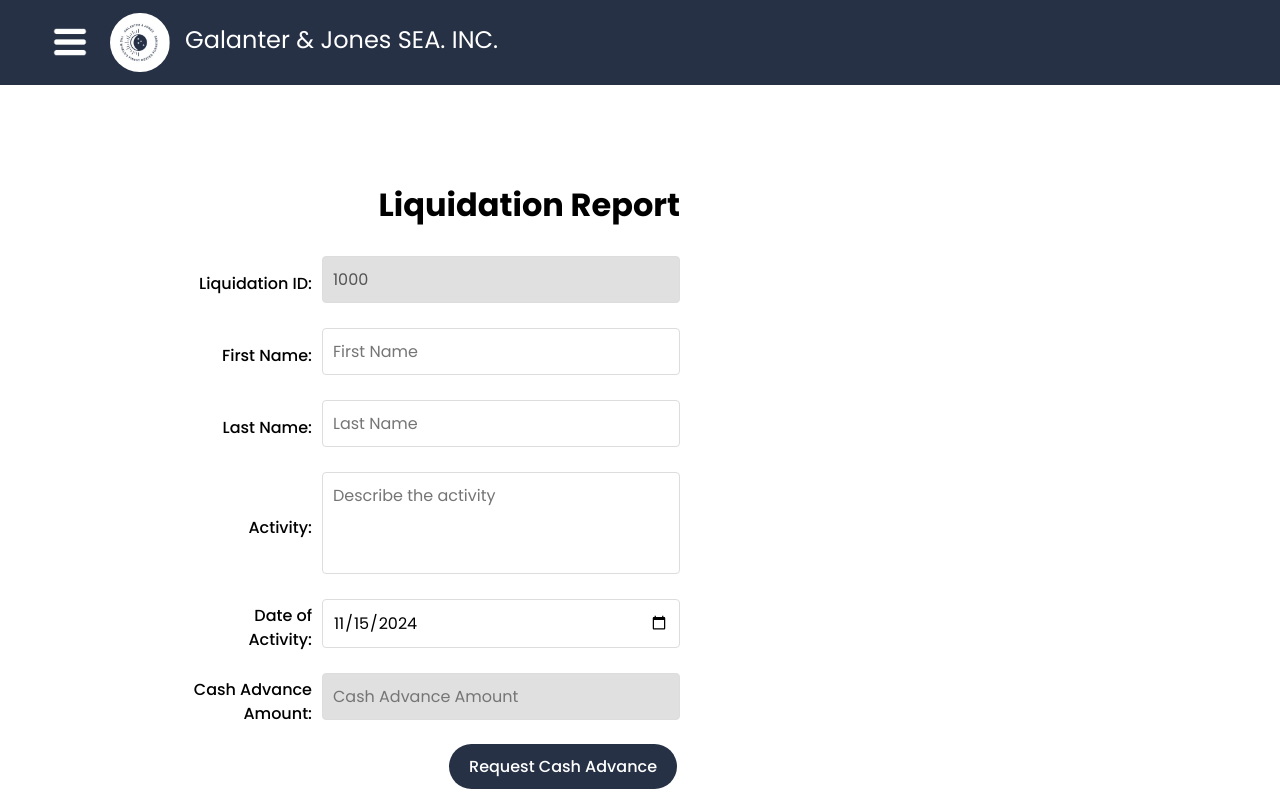
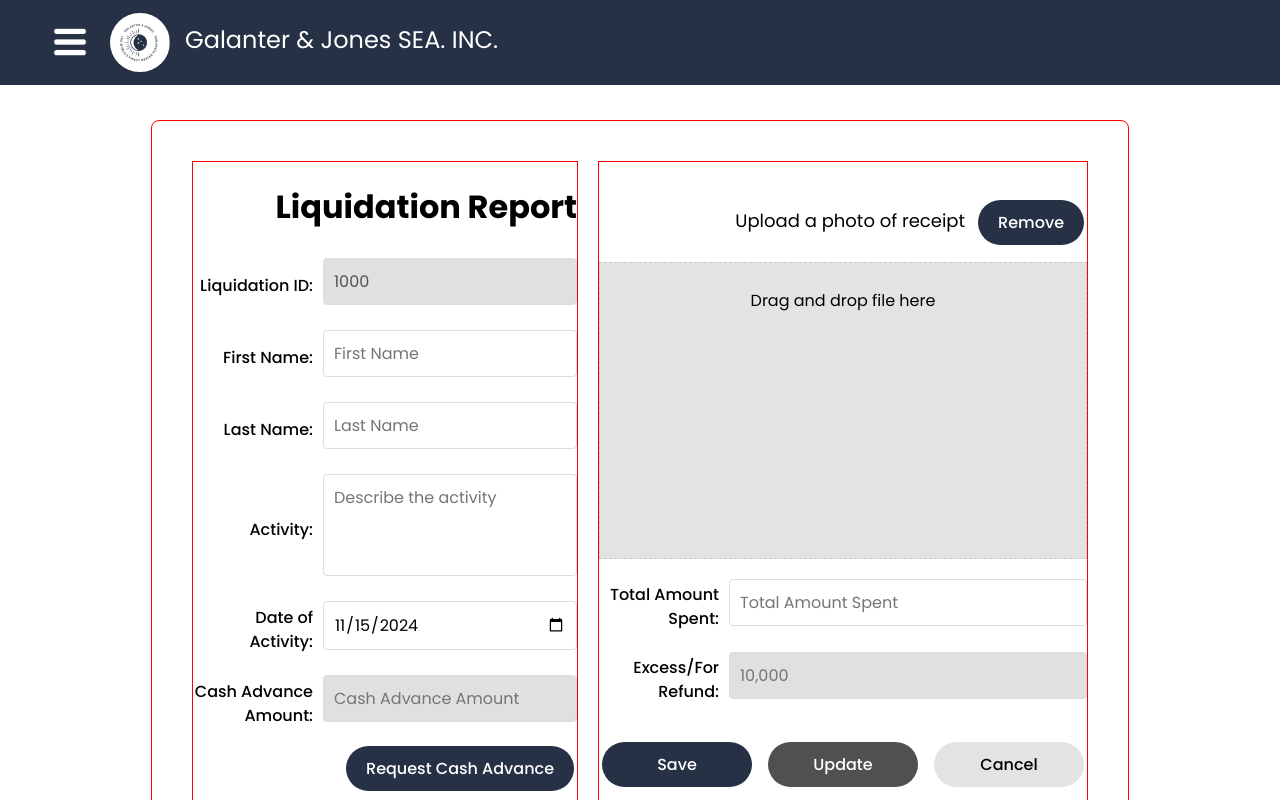
Before and after one commit to jhanananana/GTV-IT45, a React (Vite) app: page /liquidationreport in a window 1280 px wide. Shown: the top 800 px of the page. Built offline with nearby package versions, Linux system fonts and the light colour scheme.

Commit message:
fixed report form

```diff
--- a/package.json
+++ b/package.json
@@ -11,6 +11,7 @@
   },
   "dependencies": {
     "firebase": "^11.0.2",
+    "firestore": "^1.1.6",
     "react": "^18.3.1",
     "react-dom": "^18.3.1",
     "react-dropzone": "^14.3.5",
--- a/src/LiquidationReport/LiquidationReport.css
+++ b/src/LiquidationReport/LiquidationReport.css
@@ -23,11 +23,19 @@ body {
   margin: auto;
   width: 70%;
   gap: 20px; /* Adds space between the left and right columns */
+  border: 1px solid red;
 }
 
 /* Left and Right Columns */
-.form-left, .form-right {
+.form-left {
   flex: 1;
+  border: 1px solid red;
+}
+
+.form-right {
+  flex: 1;
+  border: 1px solid red;
+
 }
 
 /* Left Fields */
--- a/src/LiquidationReport/LiquidationReport.jsx
+++ b/src/LiquidationReport/LiquidationReport.jsx
@@ -34,7 +34,6 @@ const LiquidationReport = () => {
 
   const handleCashAdvanceSubmit = () => {
     setIsCashAdvanceOpen(false); // Close Cash Advance form
-
   };
 
   const handleCashAdvanceRequest = () => {
@@ -67,17 +66,17 @@ const LiquidationReport = () => {
   return (
     <>
       <Navbar />
+      <form onSubmit={handleSubmit(onSubmit)}>
         <div className="form-container">
-      <form onSubmit={handleSubmit(onSubmit)}>
           {/* Left Side */}
           <div className="form-left">
-          <form onSubmit={handleSubmit(onSubmit)}>
+            {/* <form onSubmit={handleSubmit(onSubmit)}> */}
             <h1 style={{ textAlign: 'right' }}>Liquidation Report</h1>
 
             {/* Form Fields */}
             <div className="form-group">
               <label htmlFor="liquidationId">Liquidation ID:</label>
-              <input disabled={true} className="cashAdvInput" id="liquidationId" type="text" {...register('liquidationId')} defaultValue="1000" readOnly/>
+              <input disabled={true} className="cashAdvInput" id="liquidationId" type="text" {...register('liquidationId')} defaultValue="1000" readOnly />
             </div>
 
             <div className="form-group">
@@ -114,7 +113,7 @@ const LiquidationReport = () => {
             <div className="form-group" style={{ justifyContent: 'right' }}>
               <button type="button" onClick={handleCashAdvanceRequest}>Request Cash Advance</button>
             </div>
-          </form>
+            {/* </form> */}
           </div>
 
           {/* Right Side */}
@@ -149,8 +148,8 @@ const LiquidationReport = () => {
               <button type="button" className="btnCancel" onClick={handleCancel}>Cancel</button>
             </div>
           </div>
+        </div>
       </form>
-      </div>
 
       {/* Render the Cash Advance form conditionally */}
       {isCashAdvanceOpen && (
```
Also changed, not shown: 1 other file (tests, documents, lock files or other folders). Lines whose indentation alone changed are shown as unchanged.
